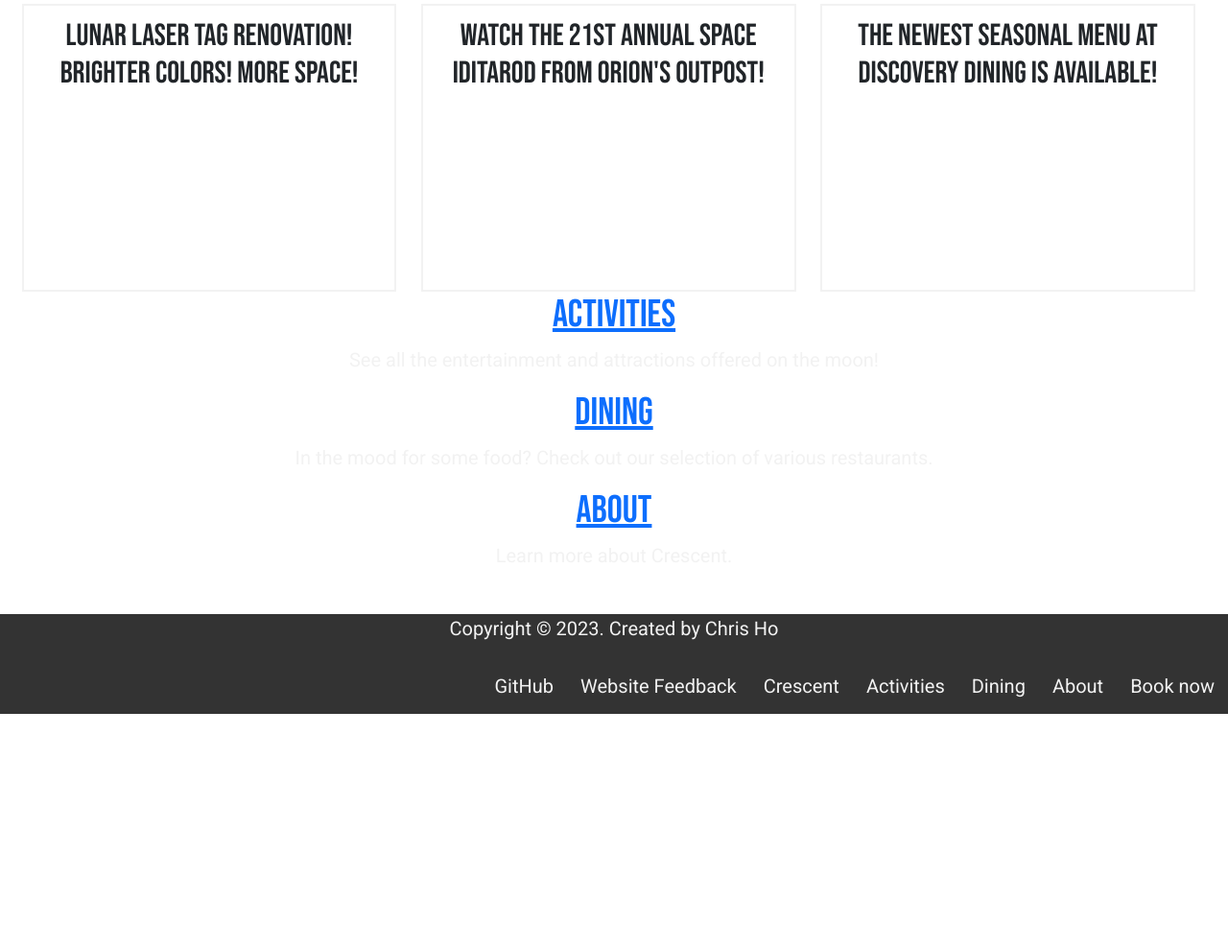
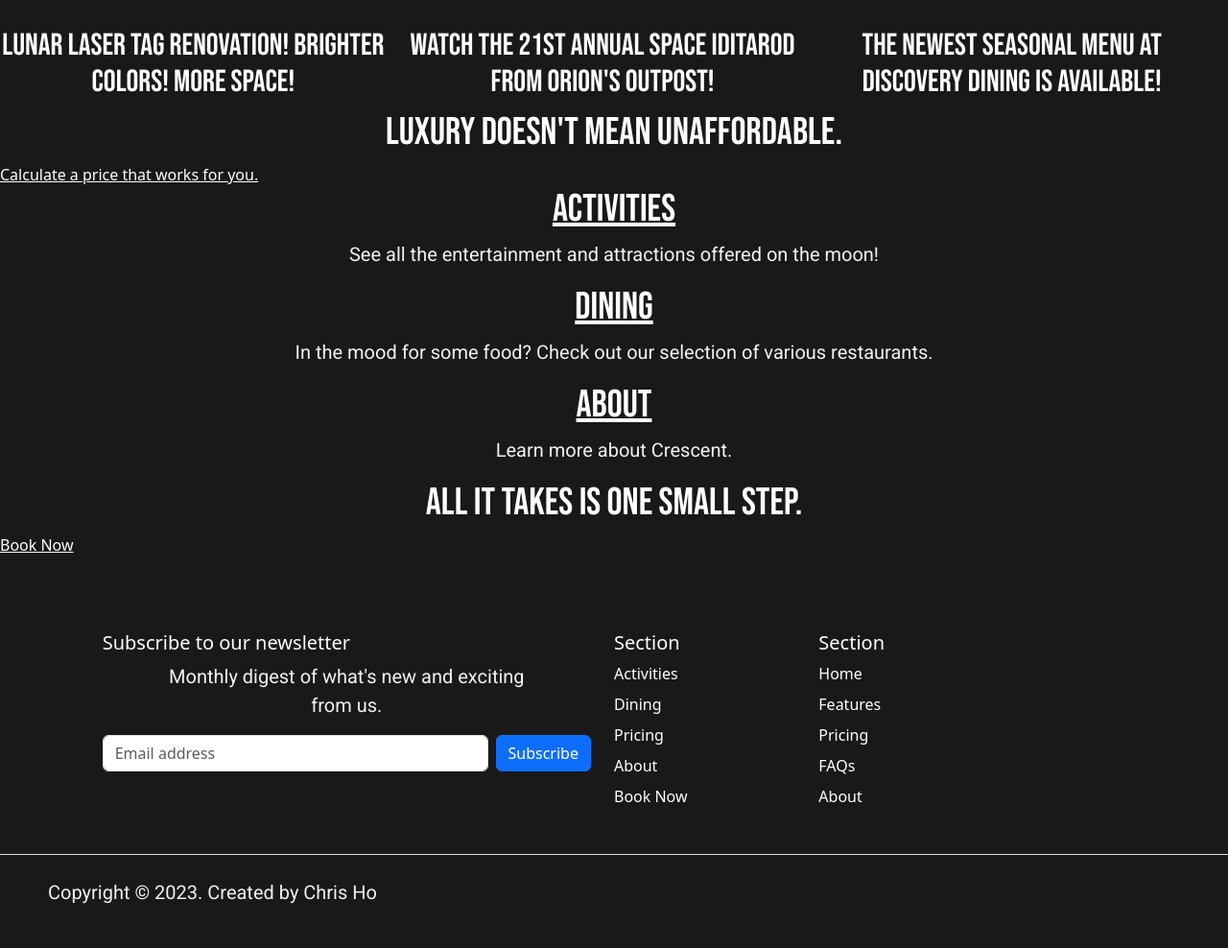
Before and after one commit to chostudio/Crescent, a website: page index.html in a window 1280 px wide. Shown: the part 848-1836 px from the top of the page at 96% size. Before the commit the page ends 1592 px from the top, so only its background shows below. Drawn offline with nearby package versions, Linux system fonts and the light colour scheme; files whose address does not match are found by name.

Commit message:
Implemented bootstrap classes

```diff
--- a/css/style.css
+++ b/css/style.css
@@ -1,6 +1,10 @@
 /* CSS */
 
 /* The astrisk selects all CSS elements */
+.bebasNeue{
+  font-family: 'Bebas Neue';
+}
+
 
 #splashImage {
   margin-left: auto;
@@ -127,10 +131,6 @@ h2 {
   font-family: 'Bebas Neue';
 }
 
-a {
-  text-decoration: none;
-  color: #f2f2f2;
-}
 
 a:hover {
   text-decoration: none;
@@ -156,31 +156,9 @@ body {
   margin: 0;
   padding: 0;
   overflow-x: hidden;
-  background-color: rgb(25, 25, 25);
+  background-color: rgb(25, 25, 25) !important;
 }
 
-footer {
-  float: left;
-  font-size: 40px;
-  list-style-type: none;
-  margin: 0;
-  padding: 0;
-  font-family: 'Bebas Neue';
-  font-weight: normal;
-  overflow: hidden;
-  background-color: #333;
-  top: 0;
-  width: 100%;
-}
-
-li a {
-  float: right;
-  display: block;
-  color: #f2f2f2;
-  text-align: center;
-  padding: 14px;
-  text-decoration: none;
-}
 
 /* Container for flexboxes */
 .row {
--- a/index.html
+++ b/index.html
@@ -31,7 +31,7 @@ github.com/chostudio
 
     <!-- stylesheets -->
     <link rel="stylesheet" href="/css/style.css">
-    <link rel="stylesheet" href="/css/navbar.css">
+    <!--<link rel="stylesheet" href="/css/navbar.css">-->
     <link rel="stylesheet" href="/css/news.css">
     <link rel="stylesheet" href="https://cdnjs.cloudflare.com/ajax/libs/font-awesome/4.7.0/css/font-awesome.min.css">
 
@@ -42,37 +42,43 @@ github.com/chostudio
 </head>
 
 <body>
-    <div class="nav">
-        <input type="checkbox" id="nav-check">
-        <div class="nav-header">
-            <div class="nav-title">
-                <a href="index.html">Crescent</a>
+    <nav class="navbar navbar-expand-md navbar-dark bg-dark" aria-label="Fourth navbar example">
+        <div class="container-fluid">
+            <a class="navbar-brand bebasNeue" href="#">Crescent</a>
+
+            <button class="navbar-toggler" type="button" data-bs-toggle="collapse" data-bs-target="#navbarsExample04"
+                aria-controls="navbarsExample04" aria-expanded="false" aria-label="Toggle navigation">
+                <span class="navbar-toggler-icon"></span>
+            </button>
+
+            <div class="collapse navbar-collapse" id="navbarsExample04">
+                <ul class="navbar-nav me-auto mb-2 mb-md-0">
+                    <li class="nav-item h2">
+                        <a class="nav-link bebasNeue" aria-current="page" href="#">Activities</a>
+                    </li>
+                    <li class="nav-item h2">
+                        <a class="nav-link bebasNeue" href="#">Dining</a>
+                    </li>
+                    <li class="nav-item h2">
+                        <a class="nav-link bebasNeue" href="#">About</a>
+                    </li>
+                </ul>
+                <form role="search">
+                    <input class="form-control" type="search" placeholder="Search" aria-label="Search">
+                </form>
             </div>
         </div>
-        <div class="nav-btn">
-            <label for="nav-check">
-                <span></span>
-                <span></span>
-                <span></span>
-            </label>
-        </div>
-
-        <div class="nav-links">
-            <a href="activities.html" target="_blank">Activities</a>
-            <a href="dining.html" target="_blank">Dining</a>
-            <a href="book-now.html" target="_blank">Book Now</a>
-        </div>
-    </div>
+    </nav>
 
     <script src="navbar.js"> </script>
 
     <!-- hero landing page-->
     <section>
         <div class="row">
-            <div class="column">
+            <div class="col">
                 <section class="space"></section>
 
-                <h1 style="margin-bottom: 100px;" id="top" style="text-align: center;">An experience out of this world.
+                <h1 class="mb-5 text-white" id="top" style="text-align: center;">An experience out of this world.
                 </h1>
                 <a style="box-sizing: border-box; display: block; border-width:2px; border-style:solid; border-color:#f2f2f2;width: 300px;margin:auto;"
                     href="/book-now.html">
@@ -92,7 +98,7 @@ github.com/chostudio
                     <div class="infoColumn">
 
                         <div id="digital-clock"> </div>
-                        <script src="script.js"> </script>
+                        <script src="javascript/script.js"> </script>
                     </div>
                     <div class="infoColumn">
                         <span>-</span>
@@ -108,7 +114,7 @@ github.com/chostudio
 
             </div>
 
-            <div class="column">
+            <div class="col">
                 <img id="splashImage" src="images/mainHotel.png" alt="Hotel Image">
             </div>
         </div>
@@ -120,47 +126,78 @@ github.com/chostudio
     <section>
 
         <section style="height:30px;"></section>
-        <h1 style="margin: 10px;">Recent News</h1>
+        <h1 class="m-5 text-white">Recent News</h1>
 
-        <section class="newsRow">
-
-
-            <div class="newsColumn">
-                <h2>Lunar Laser Tag renovation! Brighter colors! More space!</h2>
+        <section class="row">
+            <div class="col">
+                <h2 class="text-white">Lunar Laser Tag renovation! Brighter colors! More space!</h2>
 
             </div>
-            <div class="newsColumn">
-                <h2>Watch the 21st annual Space Iditarod from Orion's Outpost!</h2>
+            <div class="col">
+                <h2 class="text-white">Watch the 21st annual Space Iditarod from Orion's Outpost!</h2>
 
             </div>
-            <div class="newsColumn">
-                <h2>The newest seasonal menu at Discovery Dining is available!</h2>
+            <div class="col">
+                <h2 class="text-white">The newest seasonal menu at Discovery Dining is available!</h2>
 
             </div>
 
         </section>
+        <h1 class="text-white">Luxury doesn't mean unaffordable.</h1>
+        <a href="" class="text-white">Calculate a price that works for you.</a>
 
-        <h1><a href="activities.html">Activities</a></h1>
+        <h1><a href="activities.html" class="text-white">Activities</a></h1>
         <p>See all the entertainment and attractions offered on the moon!</p>
-        <h1><a href="dining.html">Dining</a></h1>
+        <h1><a href="dining.html" class="text-white">Dining</a></h1>
         <p>In the mood for some food? Check out our selection of various restaurants.</p>
-        <h1><a href="about.html">About</a></h1>
+        <h1><a href="about.html" class="text-white">About</a></h1>
         <p>Learn more about Crescent.</p>
+        <h1 class="text-white">All it takes is one small step.</h1>
+        <a href="" class="text-white">Book Now</a>
+        <section style="height:30px;"></section>
 
-        <section style="height:30px;"></section>
     </section>
 
-    <footer style="font-family: 'Roboto'; font-size: 20px;">
-        <p>Copyright © 2023. Created by Chris Ho</p>
-        <li><a href="book-now.html">Book now</a></li>
-        <li><a href="about.html">About</a></li>
-        <li><a href="dining.html">Dining</a></li>
-        <li><a href="activities.html">Activities</a></li>
-        <li><a href="index.html">Crescent</a></li>
-        <li><a href="index.html">Website Feedback</a></li>
-        <li><a href="https://github.com/chostudio/Crescent">GitHub</a></li>
+    <footer class="text-white py-5">
+        <div class="row text-white">
 
+            <div class="col-md-5 offset-md-1 mb-3">
+                <form>
+                    <h5>Subscribe to our newsletter</h5>
+                    <p>Monthly digest of what's new and exciting from us.</p>
+                    <div class="d-flex flex-column flex-sm-row w-100 gap-2">
+                        <label for="newsletter1" class="visually-hidden">Email address</label>
+                        <input id="newsletter1" type="text" class="form-control" placeholder="Email address">
+                        <button class="btn btn-primary" type="button">Subscribe</button>
+                    </div>
+                </form>
+            </div>
+            <div class="col-6 col-md-2 mb-3 text-white">
+                <h5 class="">Section</h5>
+                <ul class="nav flex-column text-white">
+                    <li class="nav-item mb-2"><a href="#" class=" nav-link p-0 text-white">Activities</a></li>
+                    <li class="nav-item mb-2 text-white"><a href="#" class="nav-link p-0 text-white">Dining</a></li>
+                    <li class="nav-item mb-2"><a href="#" class="nav-link p-0 text-white">Pricing</a></li>
+                    <li class="nav-item mb-2"><a href="#" class="nav-link p-0 text-white">About</a></li>
+                    <li class="nav-item mb-2"><a href="#" class="nav-link p-0 text-white">Book Now</a></li>
+                </ul>
+            </div>
+            <div class="col-6 col-md-2 mb-3 text-white">
+                <h5 class="">Section</h5>
+                <ul class="nav flex-column text-white">
+                    <li class="nav-item mb-2"><a href="#" class=" nav-link p-0 text-white">Home</a></li>
+                    <li class="nav-item mb-2 text-white"><a href="#" class="nav-link p-0 text-white">Features</a></li>
+                    <li class="nav-item mb-2"><a href="#" class="nav-link p-0 text-white">Pricing</a></li>
+                    <li class="nav-item mb-2"><a href="#" class="nav-link p-0 text-white">FAQs</a></li>
+                    <li class="nav-item mb-2"><a href="#" class="nav-link p-0 text-white">About</a></li>
+                </ul>
+            </div>
+        </div>
 
+        <div class="d-flex flex-column flex-sm-row justify-content-between py-4 my-4 border-top">
+            <p>Copyright © 2023. Created by Chris Ho</p>
+
+        </div>
     </footer>
     <noscript>To use this site, please enable JavaScript.</noscript>
 
@@ -168,6 +205,6 @@ github.com/chostudio
     <script src="https://cdn.jsdelivr.net/npm/bootstrap@5.3.1/dist/js/bootstrap.bundle.min.js"
         integrity="sha384-HwwvtgBNo3bZJJLYd8oVXjrBZt8cqVSpeBNS5n7C8IVInixGAoxmnlMuBnhbgrkm"
         crossorigin="anonymous"></script>
-</body>
+    </body>
 
 </html>
```
